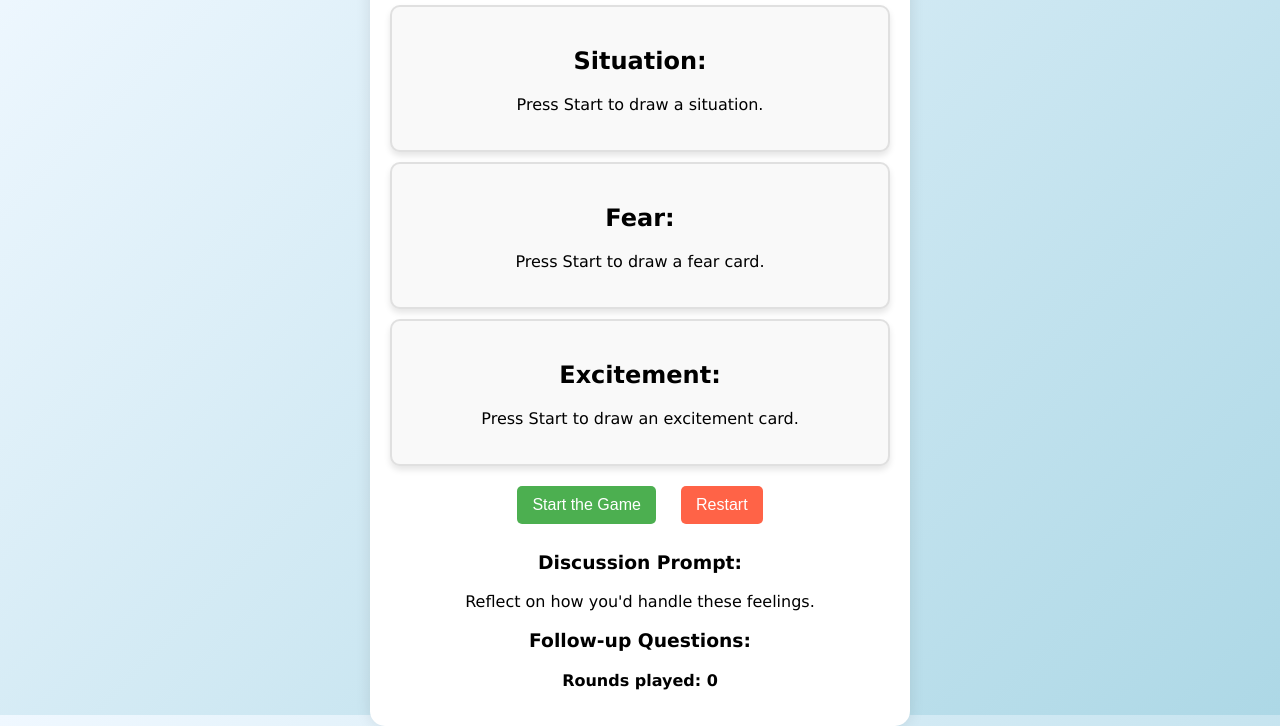
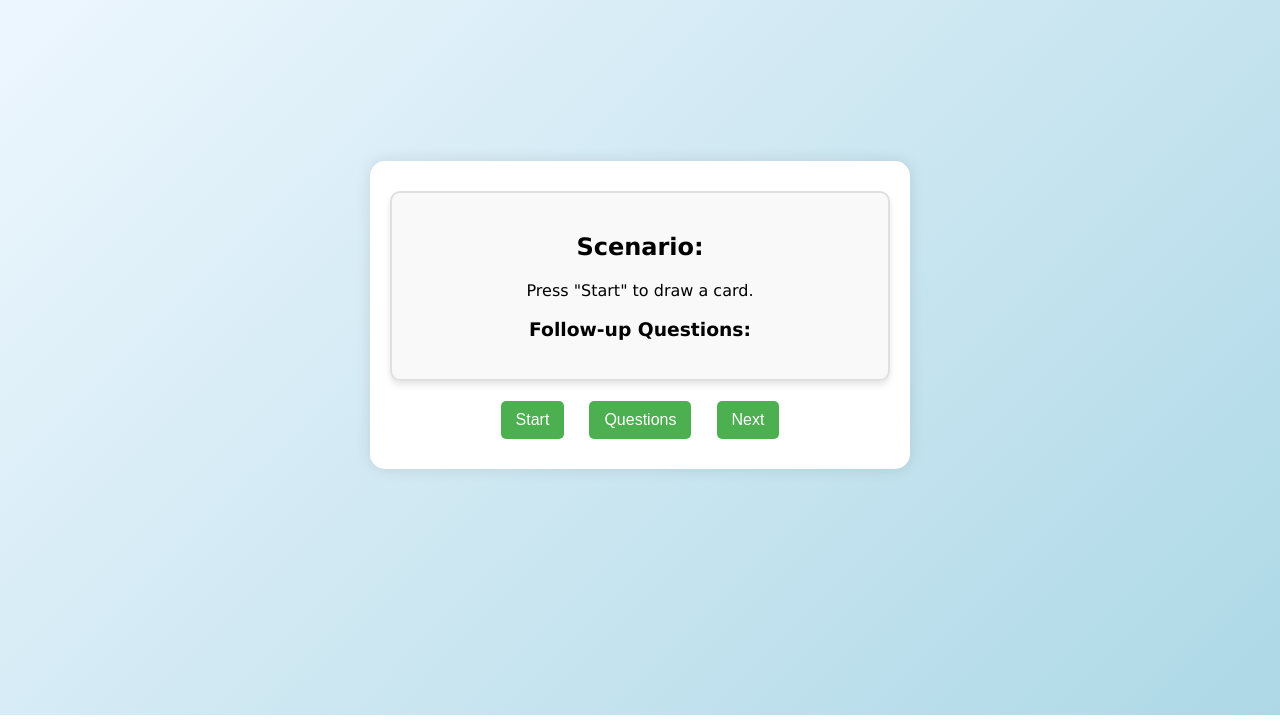
Before and after one commit to TomBlackroad/fearsoflove, a plain HTML site: page index.html in a window 1280 px wide. Shown: the part 85-811 px from the top of the page. Drawn offline with Linux system fonts and the light colour scheme.

Commit message:
Update index.html

```diff
--- a/index.html
+++ b/index.html
@@ -8,49 +8,21 @@
 </head>
 <body>
     <div class="game-container">
-        <h1>First Encounters</h1>
-
-        <!-- Situation Card -->
-        <div class="card" id="situation-container">
-            <h2>Situation:</h2>
-            <p id="situation-text">Press Start to draw a situation.</p>
+        <!-- Card for scenarios -->
+        <div class="card" id="scenario-card">
+            <h2 id="scenario-title">Scenario:</h2>
+            <p id="scenario-text">Press "Start" to draw a card.</p>
+            <div id="questions" class="hidden">
+                <h3>Follow-up Questions:</h3>
+                <ul id="follow-up-list"></ul>
+            </div>
         </div>
 
-        <!-- Fear Card -->
-        <div class="card" id="fear-container">
-            <h2>Fear:</h2>
-            <p id="fear-text">Press Start to draw a fear card.</p>
-        </div>
-
-        <!-- Excitement Card -->
-        <div class="card" id="excitement-container">
-            <h2>Excitement:</h2>
-            <p id="excitement-text">Press Start to draw an excitement card.</p>
-        </div>
-
-        <!-- Buttons for interactions -->
+        <!-- Button container at the bottom -->
         <div class="button-container">
-            <button class="game-button" id="draw-cards-btn">Start the Game</button>
-            <button class="game-button" id="restart-btn">Restart</button>
-        </div>
-
-        <!-- Discussion Prompt -->
-        <div id="discussion-prompt">
-            <h3>Discussion Prompt:</h3>
-            <p id="prompt-text">Reflect on how you'd handle these feelings.</p>
-        </div>
-
-        <!-- Follow-up Questions -->
-        <div id="follow-up-container">
-            <h3>Follow-up Questions:</h3>
-            <ul id="follow-up-list">
-                <!-- Questions will be dynamically added here -->
-            </ul>
-        </div>
-
-        <!-- Progress Tracker -->
-        <div class="progress-tracker">
-            <p id="progress-text">Rounds played: 0</p>
+            <button class="game-button" id="start-btn">Start</button>
+            <button class="game-button" id="questions-btn" class="hidden">Questions</button>
+            <button class="game-button" id="next-btn" class="hidden">Next</button>
         </div>
     </div>
 
```
